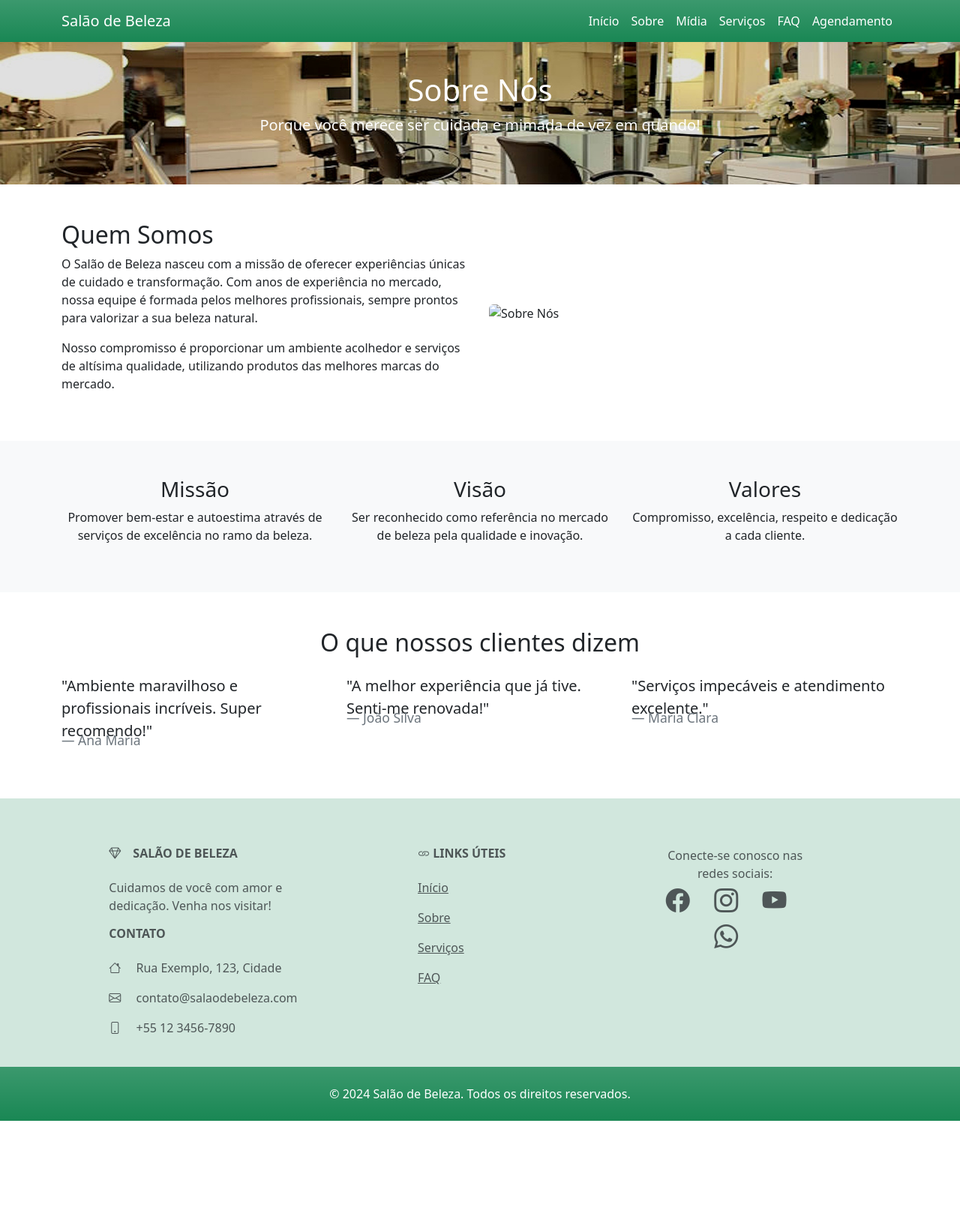
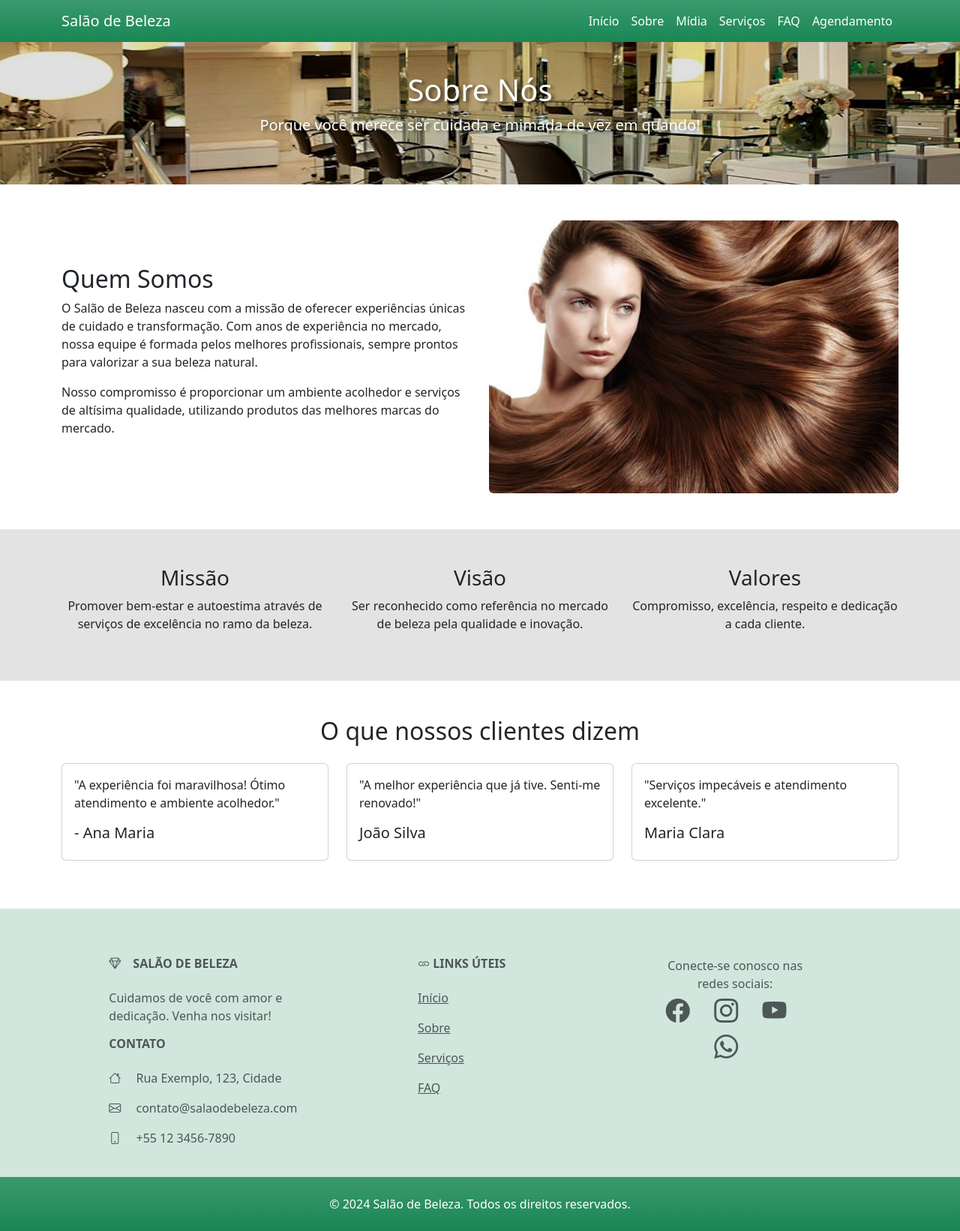
Before and after one commit to analianai/Sistema-Generico-de-Agendamento, a PHP site: page /sobre.php in a window 1280 px wide. Shown: the whole page at 75% size. Before the commit the page ends 1495 px from the top, so only its background shows below. Run offline with PHP 8.4, Linux system fonts and the light colour scheme; some libraries are stand-ins or nearby versions.

```diff
--- a/assets/css/styles.css
+++ b/assets/css/styles.css
@@ -24,3 +24,22 @@
     background-size: cover;
     color: #fff;
 }
+#sobreMeio{
+    background-color: rgb(228, 227, 227);
+}
+
+#servico {
+    background: url('../img/makes.jpg') no-repeat center center fixed;
+    background-size: cover;
+    color: #fff;
+    height: 200px;
+}
+#faq {
+    background: url('../img/FAQ.webp') no-repeat center center fixed;
+    background-size: cover;
+    color: #fff;
+    height: 200px;
+}
+#faqMeio{
+    background-color: rgb(228, 227, 227) !important;
+}
--- a/index.php
+++ b/index.php
@@ -124,10 +124,10 @@
         </div>
     </section>
 
-    <!-- Comentários Section -->
+    <!-- Depoimentos Section -->
     <section id="comentarios" class="container-fluid py-5">
         <div class="container">
-        <h2>Comentários</h2>
+        <h2>Depoimentos</h2>
         <div class="row">
             <div class="col-md-4">
                 <div class="card mb-3">
--- a/midia.php
+++ b/midia.php
@@ -19,8 +19,8 @@
     <!-- Hero Section -->
     <section id="midia" class="py-5 bg-light mt-5">
         <div class="container text-center">
-            <h1>Nossas Mídias</h1>
-            <p class="lead">Descubra a história e a paixão por trás do Salão de Beleza.</p>
+            <h1 class="sombra-simples">Nossas Mídias</h1>
+            <p class="lead sombra-simples">Descubra a história e a paixão por trás do Salão de Beleza.</p>
         </div>
     </section>
 
--- a/sobre.php
+++ b/sobre.php
@@ -19,8 +19,8 @@
     <!-- Hero Section -->
     <section id="sobre" class="py-5 bg-light mt-5">
         <div class="container text-center">
-            <h1>Sobre Nós</h1>
-            <p class="lead">Porque você merece ser cuidada e mimada de vez em quando!</p>
+            <h1 class="sombra-simples">Sobre Nós</h1>
+            <p class="lead sombra-simples">Porque você merece ser cuidada e mimada de vez em quando!</p>
         </div>
     </section>
 
@@ -34,14 +34,14 @@
                     <p>Nosso compromisso é proporcionar um ambiente acolhedor e serviços de altísima qualidade, utilizando produtos das melhores marcas do mercado.</p>
                 </div>
                 <div class="col-md-6">
-                    <img src="https://via.placeholder.com/600x400" class="img-fluid rounded" alt="Sobre Nós">
+                    <img src="./assets/img/sobre.jpg" class="img-fluid rounded" alt="Sobre Nós">
                 </div>
             </div>
         </div>
     </section>
 
     <!-- Missão, Visão e Valores -->
-    <section class="py-5 bg-light">
+    <section id="sobreMeio" class="py-5">
         <div class="container">
             <div class="row text-center">
                 <div class="col-md-4">
@@ -66,22 +66,28 @@
             <h2 class="text-center mb-4">O que nossos clientes dizem</h2>
             <div class="row">
                 <div class="col-md-4">
-                    <blockquote class="blockquote">
-                        <p class="mb-0">"Ambiente maravilhoso e profissionais incríveis. Super recomendo!"</p>
-                        <footer class="blockquote-footer">Ana Maria</footer>
-                    </blockquote>
+                    <div class="card mb-3">
+                        <div class="card-body">
+                            <p class="card-text">"A experiência foi maravilhosa! Ótimo atendimento e ambiente acolhedor."</p>
+                            <h5 class="card-title">- Ana Maria</h5>
+                        </div>
+                    </div>
                 </div>
                 <div class="col-md-4">
-                    <blockquote class="blockquote">
-                        <p class="mb-0">"A melhor experiência que já tive. Senti-me renovada!"</p>
-                        <footer class="blockquote-footer">João Silva</footer>
-                    </blockquote>
+                    <div class="card mb-3">
+                        <div class="card-body">
+                            <p class="card-text">"A melhor experiência que já tive. Senti-me renovado!"</p>
+                            <h5 class="card-title">João Silva</h5>
+                        </div>
+                    </div>
                 </div>
                 <div class="col-md-4">
-                    <blockquote class="blockquote">
-                        <p class="mb-0">"Serviços impecáveis e atendimento excelente."</p>
-                        <footer class="blockquote-footer">Maria Clara</footer>
-                    </blockquote>
+                    <div class="card mb-3">
+                        <div class="card-body">
+                            <p class="card-text">"Serviços impecáveis e atendimento excelente."</p>
+                            <h5 class="card-title">Maria Clara</h5>
+                        </div>
+                    </div>
                 </div>
             </div>
         </div>
```
Also changed, not shown: faq.php (+20 -18 lines), servicos.php (+17 -15 lines), assets/img/depilacao.webp (added), assets/img/faq.webp (added), assets/img/luzes.png (added), assets/img/pintura.jpg (added), assets/img/servico.jpg (added).
